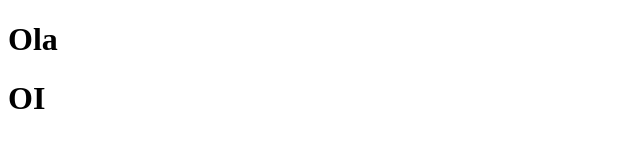
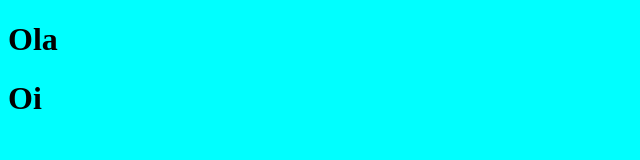
Before and after one commit to GabrielOrtiz05/PSI, a plain HTML site: page index.html in a window 1280 px wide. Shown: the whole page, without its empty margins (0-640 px from the left). Drawn offline with Linux system fonts and the light colour scheme.

Commit message:
implementação CSS

```diff
--- a/css/style.css
+++ b/css/style.css
@@ -1,4 +1,8 @@
-h1
+.h1
 {
     background-color: black;
 }
+body
+{
+background-color: aqua;
+}
--- a/index.html
+++ b/index.html
@@ -3,10 +3,11 @@
 <head>
     <meta charset="UTF-8">
     <meta name="viewport" content="width=device-width, initial-scale=1.0">
+    <link rel="stylesheet" href="css/style.css">
     <title>Login</title>
 </head>
 <body>
     <h1>Ola</h1>
-    <h1>OI</h1>
+    <h1>Oi</h1>
 </body>
 </html>
```
